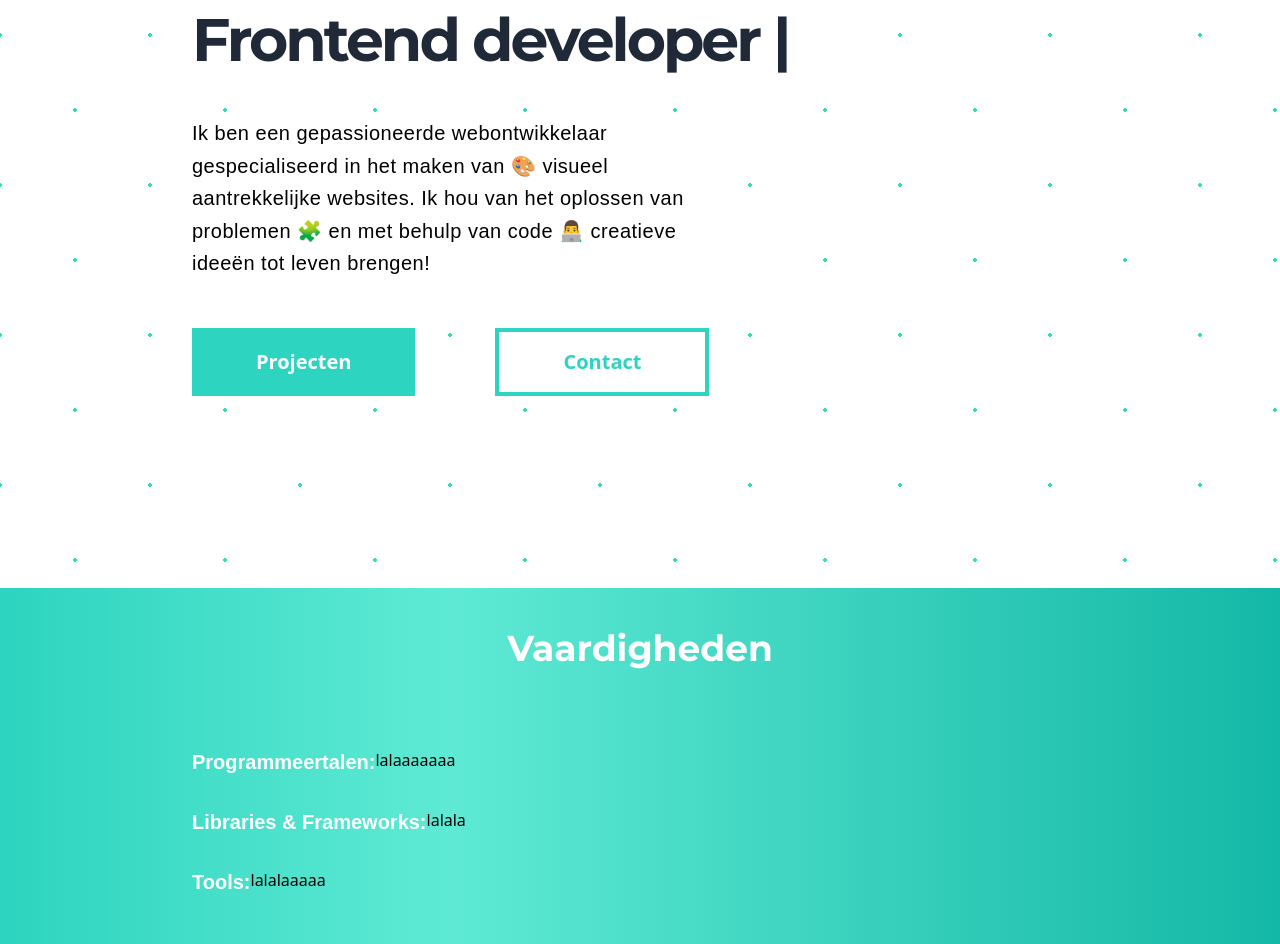
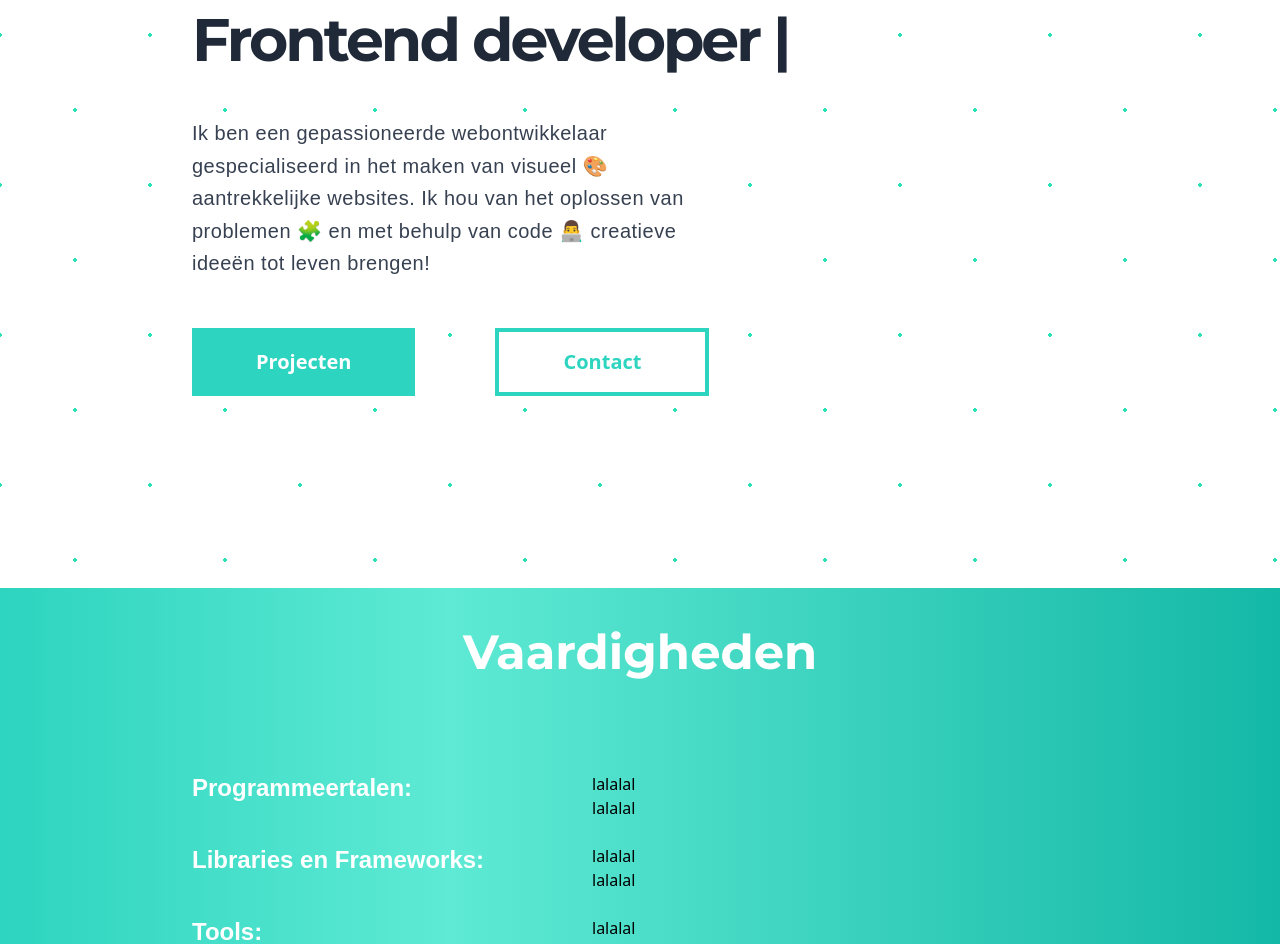
Before and after one commit to Quincy-Fer/portfolio, a React (Vite) app: page / in a window 1280 px wide. Shown: the part 265-1209 px from the top of the page. Built offline with nearby package versions, Linux system fonts and the light colour scheme; a web font is replaced by a local one.

Commit message:
Formatting layout making minor changes to styling

```diff
--- a/src/components/Hero.tsx
+++ b/src/components/Hero.tsx
@@ -5,15 +5,20 @@ import ButtonBorder from "./ButtonBorder";
 const Hero = () => {
   return (
     <section className="p-48  background-pattern  ">
-      <h1 className="bg-white max-w-[600px] font-montserrat font-bold  text-6xl text-gray-800
-      leading-tight tracking-tighter">
+      <h1
+        className="bg-white max-w-[600px] font-montserrat font-bold  text-6xl text-gray-800
+      leading-tight tracking-tighter"
+      >
         Hoi, ik ben <span className="text-teal-400"> Quincy.</span>
         <br />
         Frontend developer |
       </h1>
-      <p className="bg-white mt-10 max-w-[520px] font-barlow text-xl leading-relaxed tracking-wide ">
+      <p
+        className="bg-white mt-10 max-w-[520px] font-barlow text-xl leading-relaxed
+       tracking-wide text-gray-700 "
+      >
         Ik ben een gepassioneerde webontwikkelaar gespecialiseerd in het maken
-        van 🎨 visueel aantrekkelijke websites. Ik hou van het oplossen van
+        van  visueel 🎨 aantrekkelijke websites. Ik hou van het oplossen van
         problemen 🧩 en met behulp van code 👨‍💻 creatieve ideeën tot leven
         brengen!
       </p>
--- a/src/components/Skills.tsx
+++ b/src/components/Skills.tsx
@@ -3,25 +3,37 @@ import React from "react";
 const Skills = () => {
   return (
     <section className="bg-gradient-to-r from-teal-300 via-teal-400 to-cyan-300 css-cut ">
-      <h2 className="text-center font-montserrat font-bold  text-4xl text-white py-10 ">
+      <h2 className="text-center font-montserrat font-bold  text-5xl text-white py-10 ">
         Vaardigheden
       </h2>
-      <div className="flex flex-col gap-8 px-48 py-10  ">
+      <div className=" pb-20 pt-14 pl-48  ">
         <div className="flex">
-          <p className="text-white text-xl font-barlow font-bold">
+          <p className="min-w-[400px] text-white font-barlow font-bold text-2xl pb-10">
             Programmeertalen:
           </p>
-          <p>lalaaaaaaa</p>
+          <div >
+            <p>lalalal</p>
+            <p>lalalal</p>
+
+          </div>
         </div>
         <div className="flex">
-          <p className="text-white text-xl font-barlow font-bold">
-            Libraries & Frameworks:
+          <p className="min-w-[400px] text-white font-barlow font-bold text-2xl pb-10">
+            Libraries en Frameworks:
           </p>
-          <p>lalala</p>
+          <div>
+            <p>lalalal</p>
+            <p>lalalal</p>
+          </div>
         </div>
-        <div className="flex mb-40">
-          <p className="text-white text-xl font-barlow font-bold">Tools:</p>
-          <p>lalalaaaaa</p>
+        <div className="flex">
+          <p className="min-w-[400px] text-white font-barlow font-bold text-2xl pb-10">
+            Tools:
+          </p>
+          <div>
+            <p>lalalal</p>
+            <p>lalalal</p>
+          </div>
         </div>
       </div>
     </section>
```
